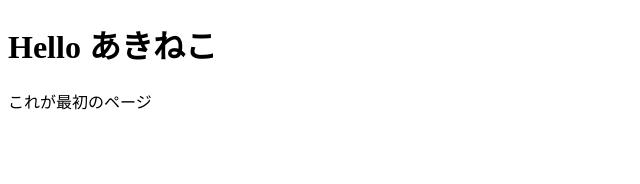
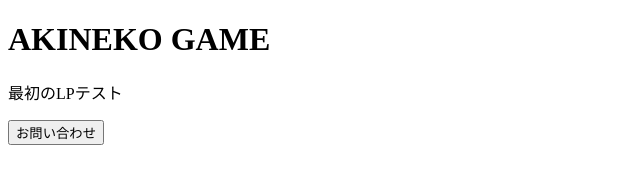
Before and after one commit to akineko-game/my-first-app, a plain HTML site: page index.html in a window 1280 px wide. Shown: the whole page, without its empty margins (0-640 px from the left). Drawn offline with Linux system fonts and the light colour scheme.

Commit message:
お問い合わせ

```diff
--- a/index.html
+++ b/index.html
@@ -5,7 +5,8 @@
   <title>My First App</title>
 </head>
 <body>
-  <h1>Hello あきねこ</h1>
-  <p>これが最初のページ</p>
+ <h1>AKINEKO GAME</h1>
+<p>最初のLPテスト</p>
+<button>お問い合わせ</button>
 </body>
 </html>
```
